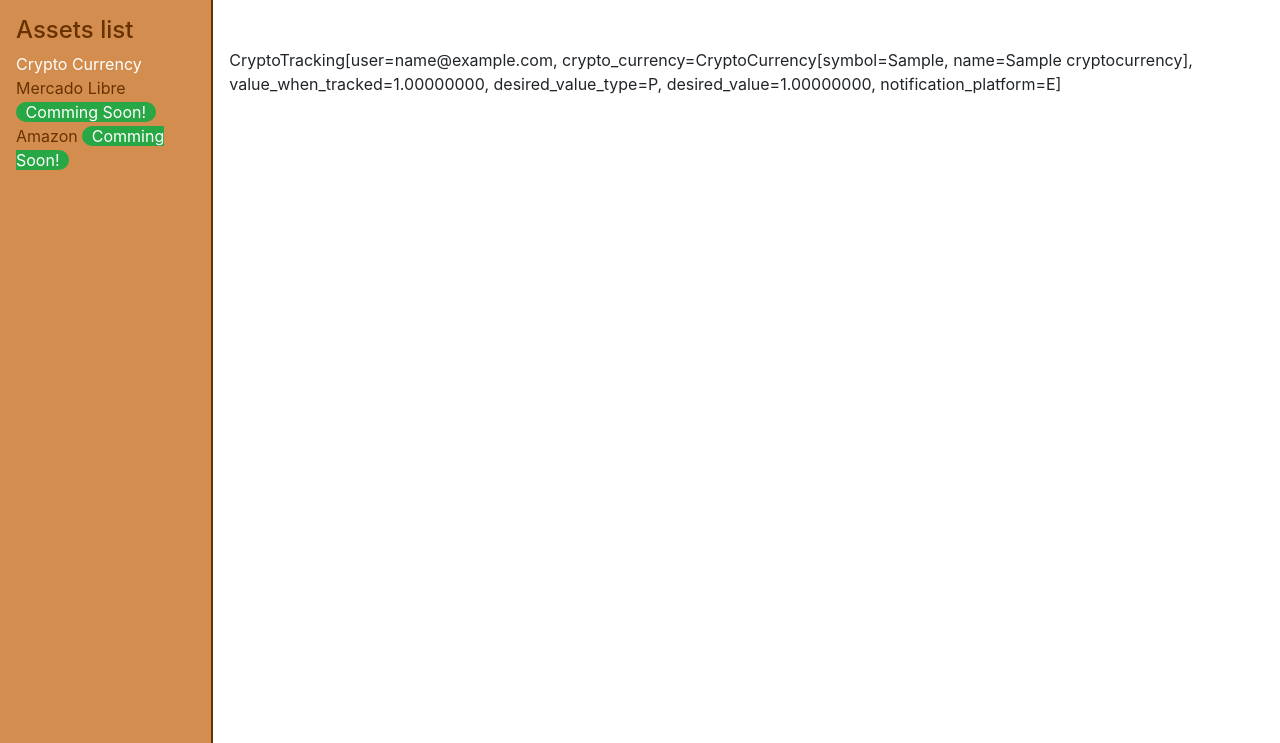
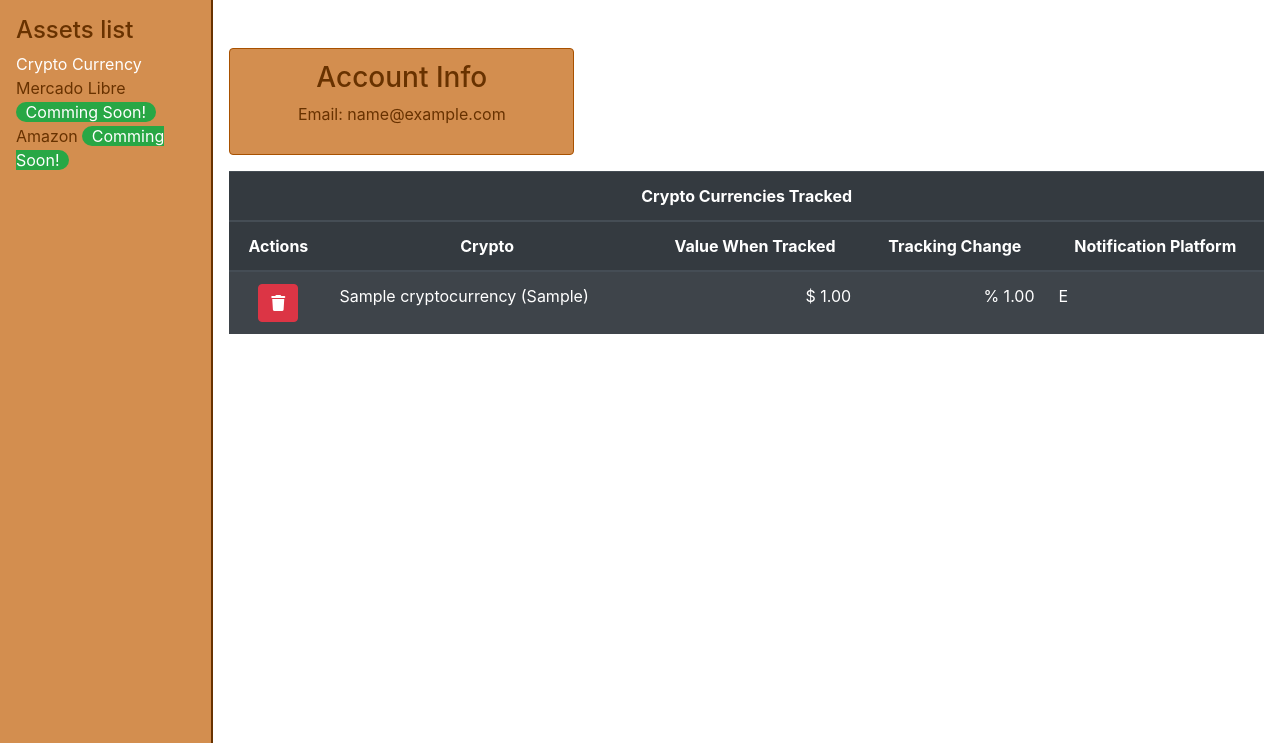
Before and after one commit to gonza56d/hitmeapp, a Django app: page /users/my_profile/ in a window 1280 px wide. Shown: the part 58-801 px from the top of the page. Run offline with Django 3.2, Linux system fonts and the light colour scheme; a user stored in the database is signed in; tables that the repository leaves empty hold one stand-in row (values such as "Sample post"); parts of the project's set-up code (start-up, migrations or seed data) failed here and were passed over; some libraries are stand-ins or nearby versions.

Commit message:
my profile view

```diff
--- a/hitmeapp/templates/users/my_profile.html
+++ b/hitmeapp/templates/users/my_profile.html
@@ -1,9 +1,49 @@
 {% extends 'main.html' %}
+{% load i18n %}
+{% load humanize %}
 
 {% block content %}
 
-    {% for crypto_tracking in crypto_trackings %}
-        {{ crypto_tracking }}
-    {% endfor %}
+<div class="row">
+    <div class="col-12">
+        <div class="alert alert-app col-12 col-md-4 text-center">
+            <h3>{% translate 'Account Info' %}</h3>
+            <p>Email: {{ request.user.email }}</p>
+        </div>
+    </div>
+    <div class="col-12">
+        <table class="table table-dark table-striped">
+            <thead>
+                <tr>
+                    <th class="text-center" colspan="5">
+                        {% translate 'Crypto Currencies Tracked' %}
+                    </th>
+                </tr>
+                <tr class="text-center">
+                    <th>{% translate 'Actions' %}</th>
+                    <th>{% translate 'Crypto' %}</th>
+                    <th>{% translate 'Value When Tracked' %}</th>
+                    <th>{% translate 'Tracking Change' %}</th>
+                    <th>{% translate 'Notification Platform' %}</th>
+                </tr>
+            </thead>
+            <tbody>
+                {% for crypto_tracking in crypto_trackings %}
+                <tr>
+                    <td class="text-center">
+                        <button class="btn btn-danger" data-toggle="tooltip" title="{% translate 'Delete' %}">
+                            <i class="fas fa-trash"></i>
+                        </button>
+                    </td>
+                    <td>{{ crypto_tracking.crypto_currency.name }} ({{ crypto_tracking.crypto_currency.symbol }})</td>
+                    <td class="text-right">$ {{ crypto_tracking.value_when_tracked|floatformat:2|intcomma }}</td>
+                    <td class="text-right">{% if crypto_tracking.desired_value_type == 'V' %}${% else %}%{% endif %} {{ crypto_tracking.desired_value|floatformat:2|intcomma }}</td>
+                    <td>{{ crypto_tracking.notification_platform }}</td>
+                </tr>
+                {% endfor %}
+            </tbody>
+        </table>
+    </div>
+</div>
 
 {% endblock %}
```
